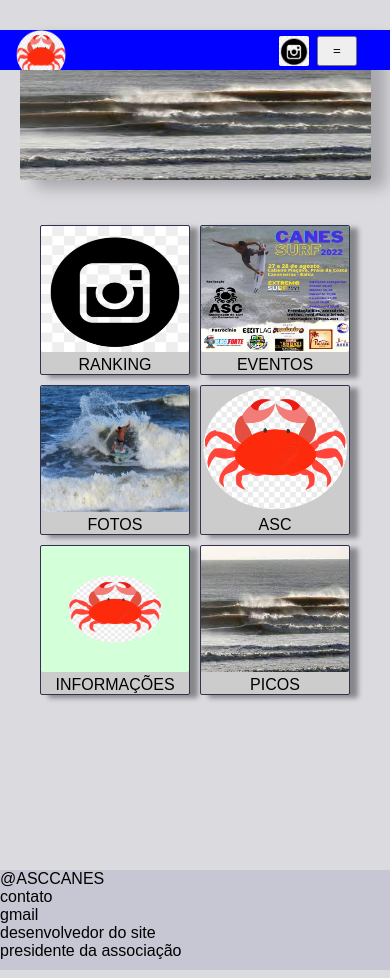
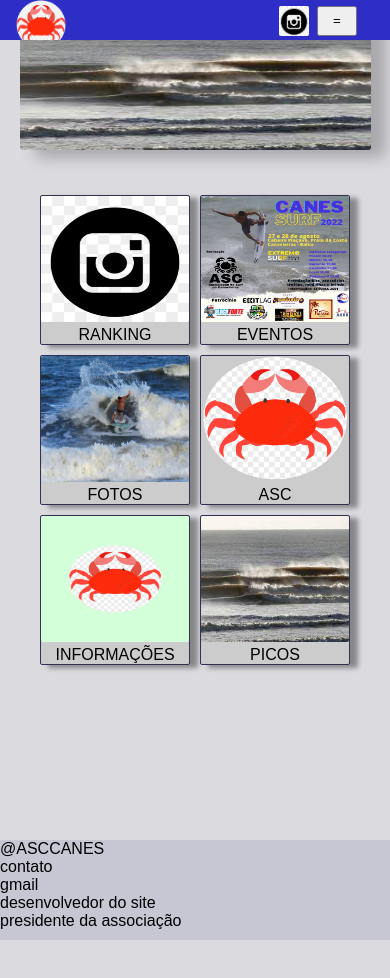
Before and after one commit to Evanjr73/ASC, a Next.js app in the folder my-next-app/: page / in a window 390 px wide. After the commit the page ends 948 px from the top, so only its background shows below. Built offline with nearby package versions, Linux system fonts and the light colour scheme.

Commit message:
organizando a localização do nav

```diff
--- a/my-next-app/src/apre.tsx
+++ b/my-next-app/src/apre.tsx
@@ -1,10 +1,6 @@
-import { ReactDOM } from "react"
-import { ReactElement } from "react"
 import Image from "next/image"
 import img from "./img/ondas.png"
 import acss from '../styles/apre.module.css'
-
-
 
 
 export default function Apre(){
--- a/my-next-app/src/categorias.tsx
+++ b/my-next-app/src/categorias.tsx
@@ -1,5 +1,3 @@
-import { ReactDOM } from "react";
-import { ReactElement } from "react";
 import Image from "next/image";
 import ranking from './img/instagram.png'
 import fotos from './img/driver.png'
--- a/my-next-app/src/nav.tsx
+++ b/my-next-app/src/nav.tsx
@@ -1,12 +1,6 @@
-import { ReactDOM } from "react"
-import { ReactElement } from "react"
-
 import Image from "next/image"
 import image from './img/carangueijo.png'
 import instagram from './img/instagram.png'
-// import navstyles from '../styles/nav.scss'
-import Styles from '../styles/nave.module.css'
-
 import navestyle from '../styles/nave.module.css'
 
 
--- a/my-next-app/styles/apre.module.css
+++ b/my-next-app/styles/apre.module.css
@@ -29,13 +29,11 @@
     width: 90%;
     max-width: 1000px;
     background-color: rgb(42, 42, 224);
-    margin:30px auto;
+    margin:0px auto 30px auto;
 
     box-shadow: 15px 8px 15px rgba(0, 0, 0, 0.232);
     border-radius: 7px;
   }
 
 
-
-
   }
--- a/my-next-app/styles/nave.module.css
+++ b/my-next-app/styles/nave.module.css
@@ -17,7 +17,7 @@
   display: flex;
   height: 40px;
   width: 100%;
-  background-color: rgb(1, 1, 255);
+  background-color: rgb(46, 46, 199);
   overflow: hidden;
   position: fixed;
   margin-bottom: 20px;
```
Also changed, not shown: my-next-app/src/footer.tsx (+0 -15 lines), my-next-app/src/noticia.tsx (+1 -7 lines).
